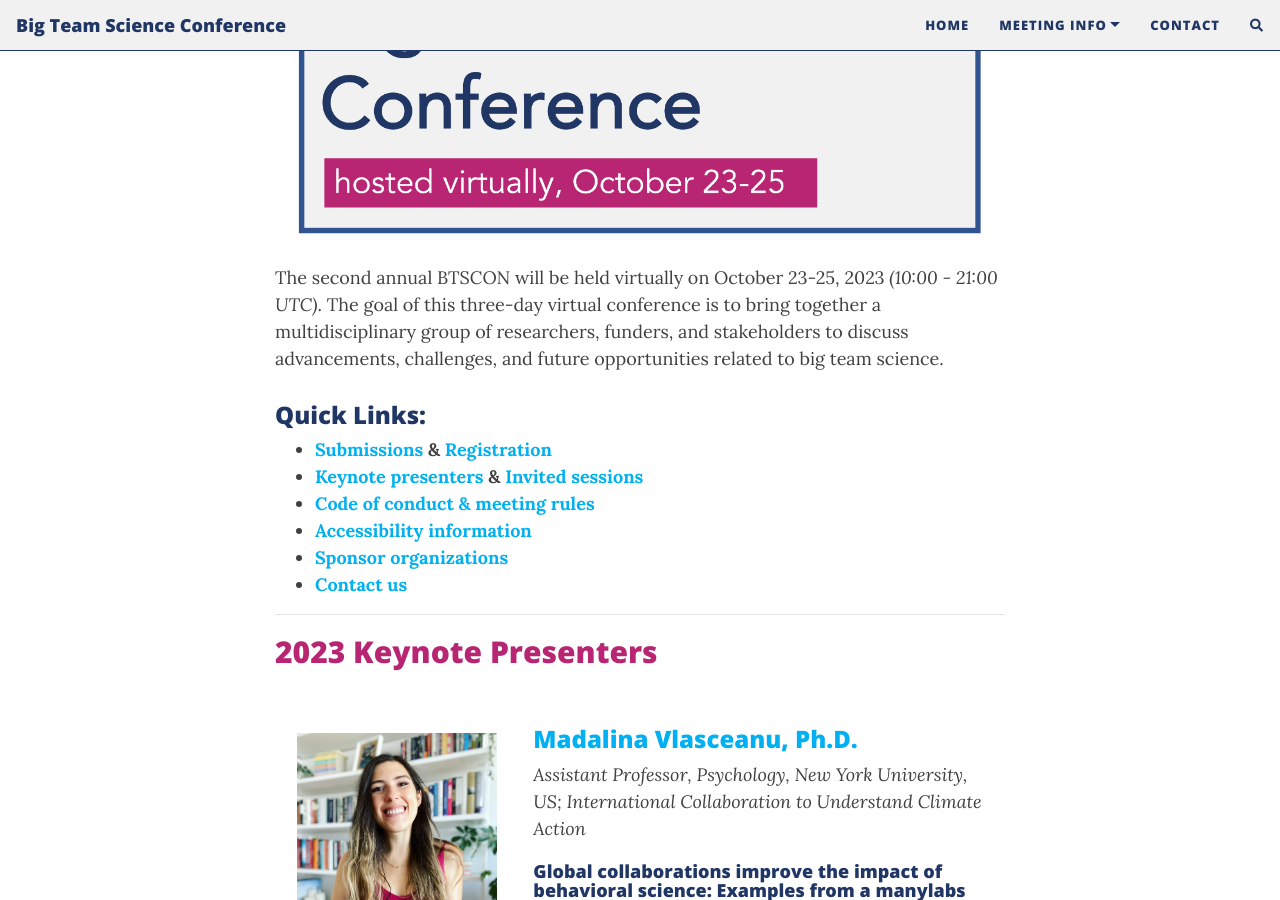
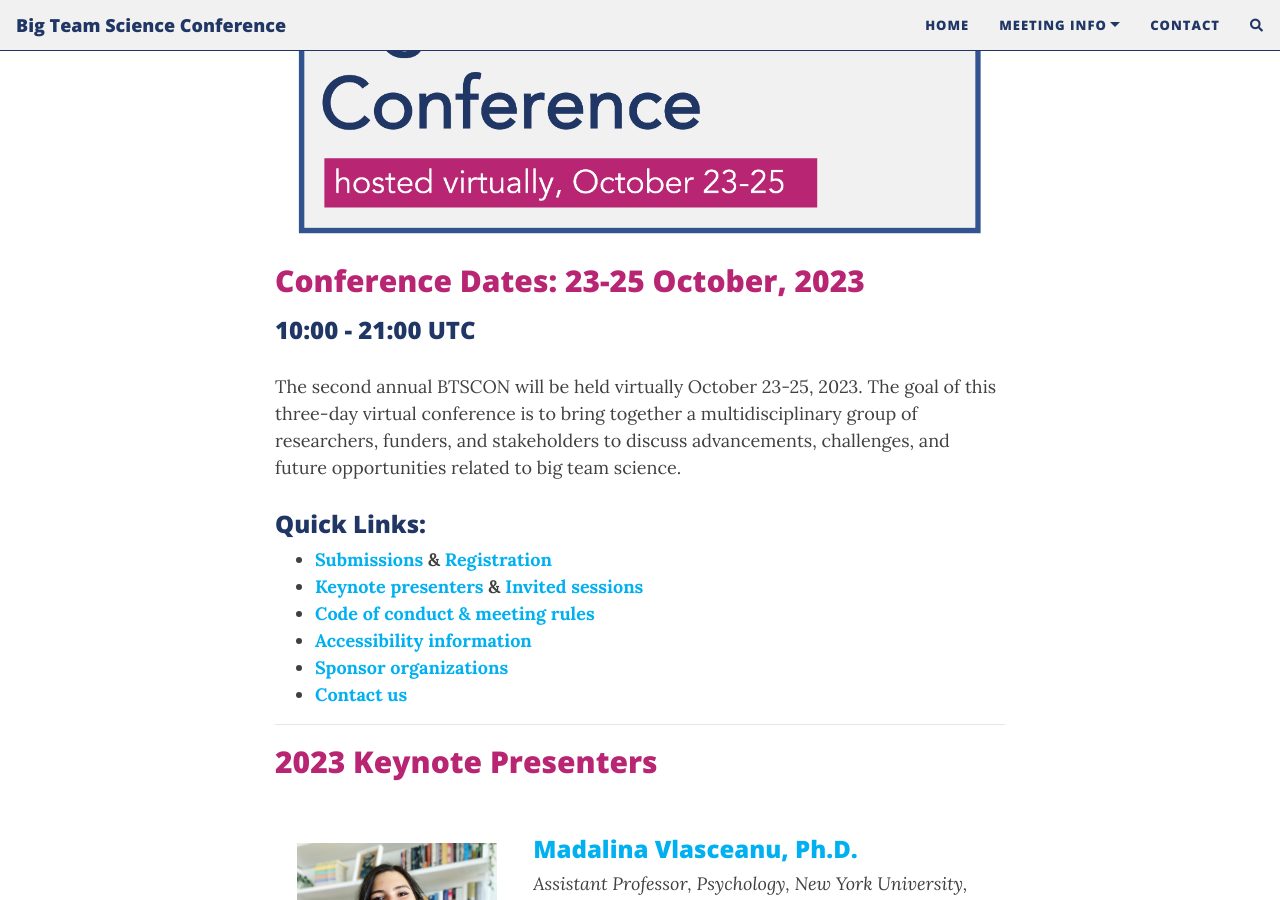
Before and after one commit to bigteamscienceconference/bigteamscienceconference.github.io, a Jekyll site: the page built from index.md, in a window 1280 px wide and 900 px high, scrolled down 310 px. Built offline with Jekyll 4.4.1, drawn with Linux system fonts in a browser that asks for light colours; nearby versions of some CDN libraries; comment, search, counter and statistics services are not loaded.

Commit message:
Update index.md

```diff
--- a/index.md
+++ b/index.md
@@ -5,8 +5,10 @@
 
 <img src="/assets/img/BTSCon2023_logo.png" alt="" />
 
+## Conference Dates: 23-25 October, 2023
+### 10:00 - 21:00 UTC
 
-The second annual BTSCON will be held virtually on October 23-25, 2023 *(10:00 - 21:00 UTC)*. The goal of this three-day virtual conference is to bring together a multidisciplinary group of researchers, funders, and stakeholders to discuss advancements, challenges, and future opportunities related to big team science.
+The second annual BTSCON will be held virtually October 23-25, 2023. The goal of this three-day virtual conference is to bring together a multidisciplinary group of researchers, funders, and stakeholders to discuss advancements, challenges, and future opportunities related to big team science.
 
 ### Quick Links:
 * <b><a href="{{site.baseurl}}/submissions/">Submissions</a> & <a href="{{site.baseurl}}/registration/">Registration</a></b>
```
